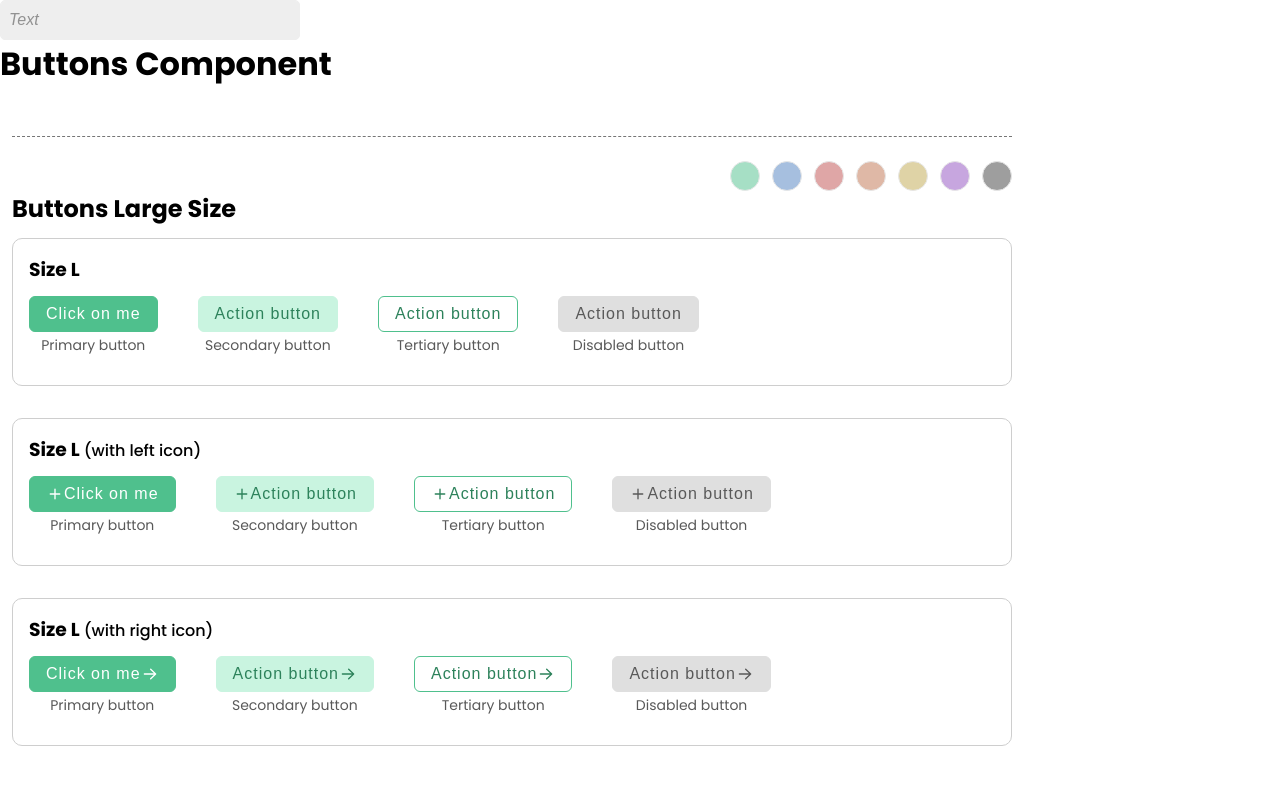
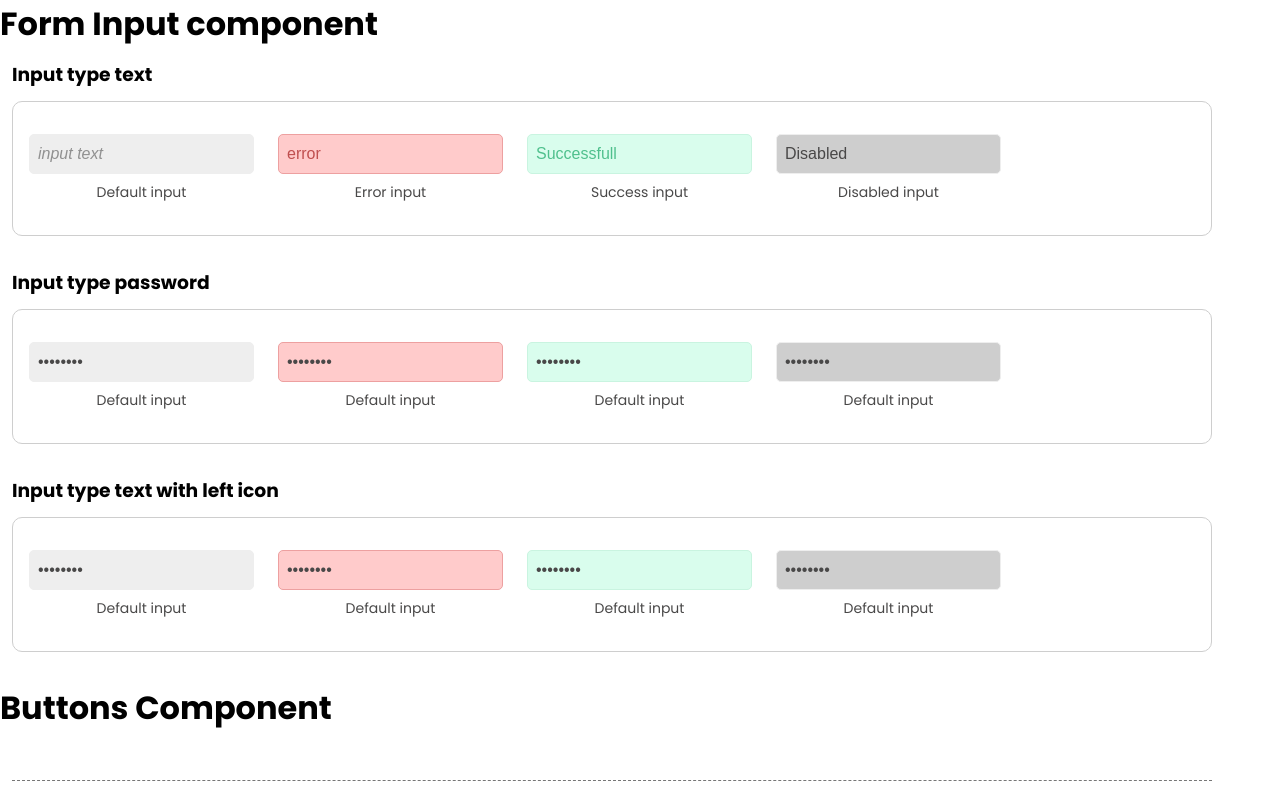
Before and after one commit to sebdevweb/projet-10-atomic-design, a Vue app: page / in a window 1280 px wide. Shown: the top 800 px of the page. Built offline with nearby package versions, Linux system fonts and the light colour scheme.

Commit message:
[ATOMIC-DESIGN-VUE-APP] add Forms.vue

```diff
--- a/src/App.vue
+++ b/src/App.vue
@@ -1,12 +1,12 @@
 <template>
-  <InputForm />
+  <Form />
   <Buttons />
 </template>
 
 
 <script setup>
   import Buttons from './components/molecules/Buttons.vue';
-  import InputForm from './components/atoms/InputForm.vue';
+  import Form from './components/molecules/Form.vue';
 
 </script>
 
--- a/src/assets/css/main.css
+++ b/src/assets/css/main.css
@@ -95,7 +95,7 @@ button:active {
 }
 button:disabled {
   background-color: #dfdfdf;
-  color: #595959;
+  color: #494848;
   border: 1px solid #dfdfdf;
   cursor: not-allowed;
 }
@@ -107,42 +107,6 @@ button svg.right-middle {
   width: 18px;
   height: 18px;
 }
-button.blue {
-  background-color: #4f80c0;
-  color: #ffffff;
-}
-button.blue.secondary {
-  background-color: #97bef2;
-  color: #2c5284;
-}
-button.blue.tertiary {
-  background-color: transparent;
-  border: 1px solid #4f80c0;
-  color: #2c5284;
-}
-button.blue:hover {
-  background-color: #3b6cab;
-  color: #ffffff;
-  transition: 0.2s ease-out;
-}
-button.red {
-  background-color: #c04f4f;
-  color: #ffffff;
-}
-button.red.secondary {
-  background-color: #eda0a0;
-  color: #862b2b;
-}
-button.red.tertiary {
-  background-color: transparent;
-  border: 1px solid #c04f4f;
-  color: #862b2b;
-}
-button.red:hover {
-  background-color: #b03e3e;
-  color: #ffffff;
-  transition: 0.2s ease-out;
-}
 
 input {
   height: 40px;
@@ -153,36 +117,79 @@ input {
   background: #eeeeee;
   padding: 8px;
   font-size: 16px;
-  color: #595959;
+  color: #494848;
   transition: ease-in 0.1s;
+  position: relative;
 }
-input::placeholder {
+input.default::placeholder {
   font-size: 16px;
   color: #919191;
   font-style: italic;
 }
-input:hover {
-  border: 1px solid #cecece;
+input.default:hover {
+  border: 1px solid #919191;
   transition: ease-out 0.2s;
+  background-color: #eeeeee;
 }
-input:focus-within {
-  outline: 1px solid #919191;
-  border: none;
+input.default:hover::placeholder {
+  color: #494848;
+}
+input.default:focus-within {
+  border: 1px solid #494848;
+  outline: none;
 }
 input:disabled {
   background-color: #cecece;
-  color: #ffffff;
+  color: #494848;
   cursor: not-allowed;
 }
 input:disabled::placeholder {
-  color: #ffffff;
+  color: #494848;
 }
 input:disabled:hover {
   border: 1px solid #cecece;
 }
+input.error {
+  background-color: #ffcbcb;
+  border: 1px solid #eda0a0;
+}
+input.error::placeholder {
+  color: #c04f4f;
+}
+input.error:hover {
+  background-color: #eda0a0;
+  border: 1px solid #c04f4f;
+  cursor: not-allowed;
+}
+input.error:hover::placeholder {
+  color: #862b2b;
+}
+input.error:focus-within {
+  border: 1px solid #862b2b;
+  outline: none;
+}
+input.success {
+  background-color: #d9fded;
+  border: 1px solid #c9f4e0;
+  cursor: default;
+}
+input.success::placeholder {
+  color: #4fc08d;
+}
+input.success:hover {
+  background-color: #c9f4e0;
+  border: 1px solid #4fc08d;
+}
+input.success:hover::placeholder {
+  color: #2d825b;
+}
+input.success:focus-within {
+  border: 1px solid #2d825b;
+  outline: none;
+}
 
 .buttons {
-  max-width: 1000px;
+  max-width: 1200px;
   margin: 12px;
 }
 .buttons.blue .buttons__container--line-group .primary {
@@ -220,13 +227,13 @@ input:disabled:hover {
 }
 .buttons.blue .buttons__container--line-group :disabled {
   background-color: #dfdfdf;
-  color: #595959;
+  color: #494848;
   border: 1px solid #dfdfdf;
   cursor: not-allowed;
 }
 .buttons.blue .buttons__container--line-group :disabled:hover {
   background-color: #dfdfdf;
-  color: #595959;
+  color: #494848;
   border: 1px solid #dfdfdf;
 }
 .buttons.red .buttons__container--line-group .primary {
@@ -264,13 +271,13 @@ input:disabled:hover {
 }
 .buttons.red .buttons__container--line-group :disabled {
   background-color: #dfdfdf;
-  color: #595959;
+  color: #494848;
   border: 1px solid #dfdfdf;
   cursor: not-allowed;
 }
 .buttons.red .buttons__container--line-group :disabled:hover {
   background-color: #dfdfdf;
-  color: #595959;
+  color: #494848;
   border: 1px solid #dfdfdf;
 }
 .buttons.orange .buttons__container--line-group .primary {
@@ -308,13 +315,13 @@ input:disabled:hover {
 }
 .buttons.orange .buttons__container--line-group :disabled {
   background-color: #dfdfdf;
-  color: #595959;
+  color: #494848;
   border: 1px solid #dfdfdf;
   cursor: not-allowed;
 }
 .buttons.orange .buttons__container--line-group :disabled:hover {
   background-color: #dfdfdf;
-  color: #595959;
+  color: #494848;
   border: 1px solid #dfdfdf;
 }
 .buttons.yellow .buttons__container--line-group .primary {
@@ -352,13 +359,13 @@ input:disabled:hover {
 }
 .buttons.yellow .buttons__container--line-group :disabled {
   background-color: #dfdfdf;
-  color: #595959;
+  color: #494848;
   border: 1px solid #dfdfdf;
   cursor: not-allowed;
 }
 .buttons.yellow .buttons__container--line-group :disabled:hover {
   background-color: #dfdfdf;
-  color: #595959;
+  color: #494848;
   border: 1px solid #dfdfdf;
 }
 .buttons.purple .buttons__container--line-group .primary {
@@ -396,13 +403,13 @@ input:disabled:hover {
 }
 .buttons.purple .buttons__container--line-group :disabled {
   background-color: #dfdfdf;
-  color: #595959;
+  color: #494848;
   border: 1px solid #dfdfdf;
   cursor: not-allowed;
 }
 .buttons.purple .buttons__container--line-group :disabled:hover {
   background-color: #dfdfdf;
-  color: #595959;
+  color: #494848;
   border: 1px solid #dfdfdf;
 }
 .buttons.black .buttons__container--line-group .primary {
@@ -440,13 +447,13 @@ input:disabled:hover {
 }
 .buttons.black .buttons__container--line-group :disabled {
   background-color: #dfdfdf;
-  color: #595959;
+  color: #494848;
   border: 1px solid #dfdfdf;
   cursor: not-allowed;
 }
 .buttons.black .buttons__container--line-group :disabled:hover {
   background-color: #dfdfdf;
-  color: #595959;
+  color: #494848;
   border: 1px solid #dfdfdf;
 }
 .buttons .container__switch--color {
@@ -504,10 +511,33 @@ input:disabled:hover {
 }
 .buttons__container--line-group label {
   font-size: 14px;
-  color: #595959;
+  color: #494848;
 }
 .buttons:not(:last-child) {
   margin-bottom: 0;
 }
 
+.form {
+  max-width: 1200px;
+  margin: 12px;
+}
+.form__container form {
+  margin: 12px 0 32px 0;
+  border-radius: 10px;
+  padding: 32px 16px;
+  border: 1px solid #cecece;
+  display: flex;
+  gap: 24px;
+}
+.form__container form .form__container--item {
+  display: flex;
+  flex-direction: column;
+  text-align: center;
+}
+.form__container form .form__container--item label {
+  font-size: 14px;
+  color: #494848;
+  margin-top: 8px;
+}
+
 /*# sourceMappingURL=main.css.map */
--- a/src/assets/sass/_variables.scss
+++ b/src/assets/sass/_variables.scss
@@ -1,13 +1,15 @@
 // COLORS
 $c-white: #ffffff;
 $c-grey: #919191;
+$c-grey_hover: #7c7a7a;
 $c-grey_light: #cecece;
 $c-grey_extra-light: #eeeeee;
-$c-grey_dark: #595959;
+$c-grey_dark: #494848;
 
 $c-green: #4fc08d;
 $c-green_hover: #42ab7c;
 $c-green_light: #c9f4e0;
+$c-green_extra-light: #d9fded;
 $c-green_dark: #2d825b;
 
 $c-blue: #4f80c0;
@@ -18,6 +20,7 @@ $c-blue_dark: #2c5284;
 $c-red: #c04f4f;
 $c-red_hover: #b03e3e;
 $c-red_light: #eda0a0;
+$c-red_extra-light: #ffcbcb;
 $c-red_dark: #862b2b;
 
 
--- a/src/assets/sass/atoms/_InputForm.scss
+++ b/src/assets/sass/atoms/_InputForm.scss
@@ -9,28 +9,80 @@ input {
   font-size: 16px;
   color: $c-grey_dark;
   transition: ease-in .1s;
+  position: relative;
+
+  &.default {
     &::placeholder {
       font-size: 16px;
       color:$c-grey;
       font-style: italic;
     }
     &:hover {
-    border: 1px solid $c-grey_light;
+      border: 1px solid $c-grey;
       transition: ease-out .2s;
+      background-color: $c-grey_extra-light;
+      &::placeholder {
+        color: $c-grey_dark;
+      }
     }
     &:focus-within {
-    outline: 1px solid $c-grey;
-    border: none;
+      border: 1px solid $c-grey_dark;
+      outline: none;
     }
+  }
+
   &:disabled {
     background-color: $c-grey_light;
-    color: $c-white;
+    color: $c-grey_dark;
     cursor: not-allowed;
     &::placeholder {
-      color: $c-white;
+      color: $c-grey_dark;
     }
     &:hover {
       border: 1px solid $c-grey_light;
     }
   }
+
+
+  // ERROR
+  &.error {
+    background-color: $c-red_extra-light;
+    border: 1px solid $c-red_light;
+    &::placeholder {
+      color: $c-red;
     }
+    &:hover {
+      background-color: $c-red_light;
+      border: 1px solid $c-red;
+      cursor: not-allowed;
+      &::placeholder {
+        color: $c-red_dark;
+      }
+    }
+    &:focus-within {
+      border: 1px solid $c-red_dark;
+      outline: none;
+    }
+  }
+
+  // SUCCESS
+  &.success {
+    background-color: $c-green_extra-light;
+    border: 1px solid $c-green_light;
+    cursor: default;
+    &::placeholder {
+      color: $c-green;
+    }
+    &:hover {
+      background-color: $c-green_light;
+      border: 1px solid $c-green;
+      &::placeholder {
+        color: $c-green_dark;
+      }
+    }
+    &:focus-within {
+      border: 1px solid $c-green_dark;
+      outline: none;
+    }
+  }
+}
--- a/src/assets/sass/main.scss
+++ b/src/assets/sass/main.scss
@@ -11,3 +11,4 @@
 
 // MOLECULES
 @import './molecules/Buttons';
+@import './molecules/Form';
--- a/src/assets/sass/molecules/_Buttons.scss
+++ b/src/assets/sass/molecules/_Buttons.scss
@@ -1,5 +1,5 @@
 .buttons {
-  max-width: 1000px;
+  max-width: 1200px;
   margin: $space-3;
 
   &.blue {
--- /dev/null
+++ b/src/assets/sass/molecules/_Form.scss
@@ -0,0 +1,24 @@
+.form {
+  max-width: 1200px;
+  margin:$space-3;
+  &__container {
+    form {
+      margin: $space-3 0 $space-8 0;
+      border-radius: 10px;
+      padding: $space-8 $space-4;
+      border: 1px solid $c-grey_light;
+      display: flex;
+      gap: $space-6;
+      .form__container--item {
+        display: flex;
+        flex-direction: column;
+        text-align: center;
+        label {
+          font-size: 14px;
+          color: $c-grey_dark;
+          margin-top: $space-2;
+        }
+      }
+    }
+  }
+}
--- a/src/components/atoms/InputForm.vue
+++ b/src/components/atoms/InputForm.vue
@@ -1,10 +1,26 @@
 <template>
-  <form action="">
-    <input type="text" placeholder="Text">
-  </form>
+  <input
+    :type="inputType"
+    :placeholder="inputPlaceholder"
+    :class="`${className}`"
+  >
+
 </template>
 
 
-<script>
+<script setup>
 
+  const props = defineProps({
+    inputPlaceholder: {
+      type: String,
+      default: 'input text'
+    },
+    inputType: {
+      type: String,
+      default: 'text'
+    },
+    className: {
+      type: String
+    }
+  })
 </script>
--- /dev/null
+++ b/src/components/molecules/Form.vue
@@ -0,0 +1,70 @@
+<template>
+  <h1>Form Input component</h1>
+  <div class="form">
+    <div class="form__container">
+      <h3>Input type text</h3>
+      <form action="">
+        <div class="form__container--item">
+          <InputForm class-name="default" />
+          <label>Default input</label>
+        </div>
+        <div class="form__container--item">
+          <InputForm class-name="error" input-placeholder="error" readonly/>
+          <label>Error input</label>
+        </div>
+
+        <div class="form__container--item">
+          <InputForm class-name="success" input-placeholder="Successfull" readonly />
+          <label>Success input</label>
+        </div>
+        <div class="form__container--item">
+          <InputForm disabled input-placeholder="Disabled" />
+          <label>Disabled input</label>
+        </div>
+      </form>
+      <h3>Input type password</h3>
+      <form action="">
+        <div class="form__container--item">
+          <InputForm class-name="default" input-type="password" value="password" />
+          <label>Default input</label>
+        </div>
+        <div class="form__container--item">
+          <InputForm class-name="error" input-type="password" value="password" />
+          <label>Default input</label>
+        </div>
+        <div class="form__container--item">
+          <InputForm class-name="success" input-type="password" value="password" />
+          <label>Default input</label>
+        </div>
+        <div class="form__container--item">
+          <InputForm disabled input-type="password" value="password" />
+          <label>Default input</label>
+        </div>
+      </form>
+      <h3>Input type text with left icon</h3>
+      <form action="">
+        <div class="form__container--item">
+          <InputForm class-name="default" input-type="password" value="password" />
+          <label>Default input</label>
+        </div>
+        <div class="form__container--item">
+          <InputForm class-name="error" input-type="password" value="password" />
+          <label>Default input</label>
+        </div>
+        <div class="form__container--item">
+          <InputForm class-name="success" input-type="password" value="password" />
+          <label>Default input</label>
+        </div>
+        <div class="form__container--item">
+          <InputForm disabled input-type="password" value="password" />
+          <label>Default input</label>
+        </div>
+      </form>
+    </div>
+  </div>
+</template>
+
+
+<script setup>
+  import InputForm from '../atoms/InputForm.vue';
+</script>
```
Also changed, not shown: src/assets/sass/atoms/_Button.scss (+0 -38 lines), 2 other files (tests, documents, lock files or other folders). Lines whose indentation alone changed are shown as unchanged.
